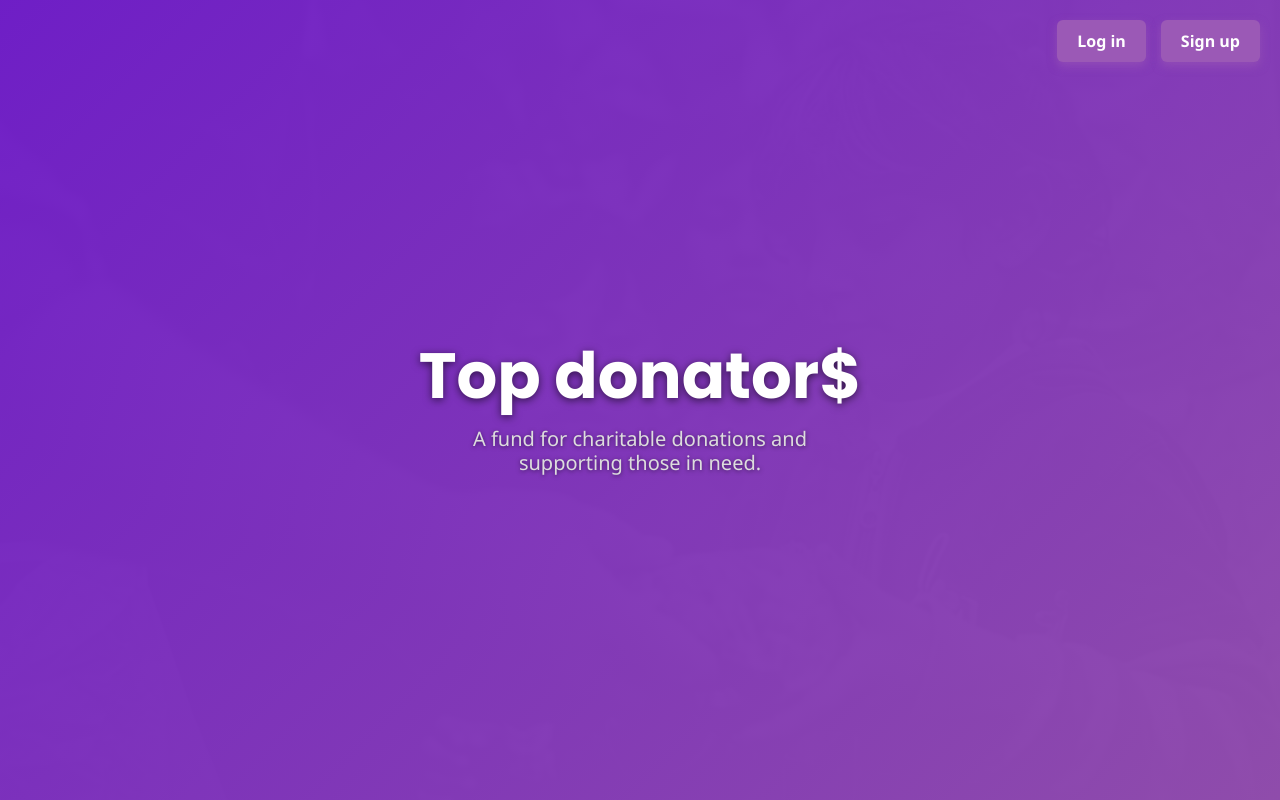
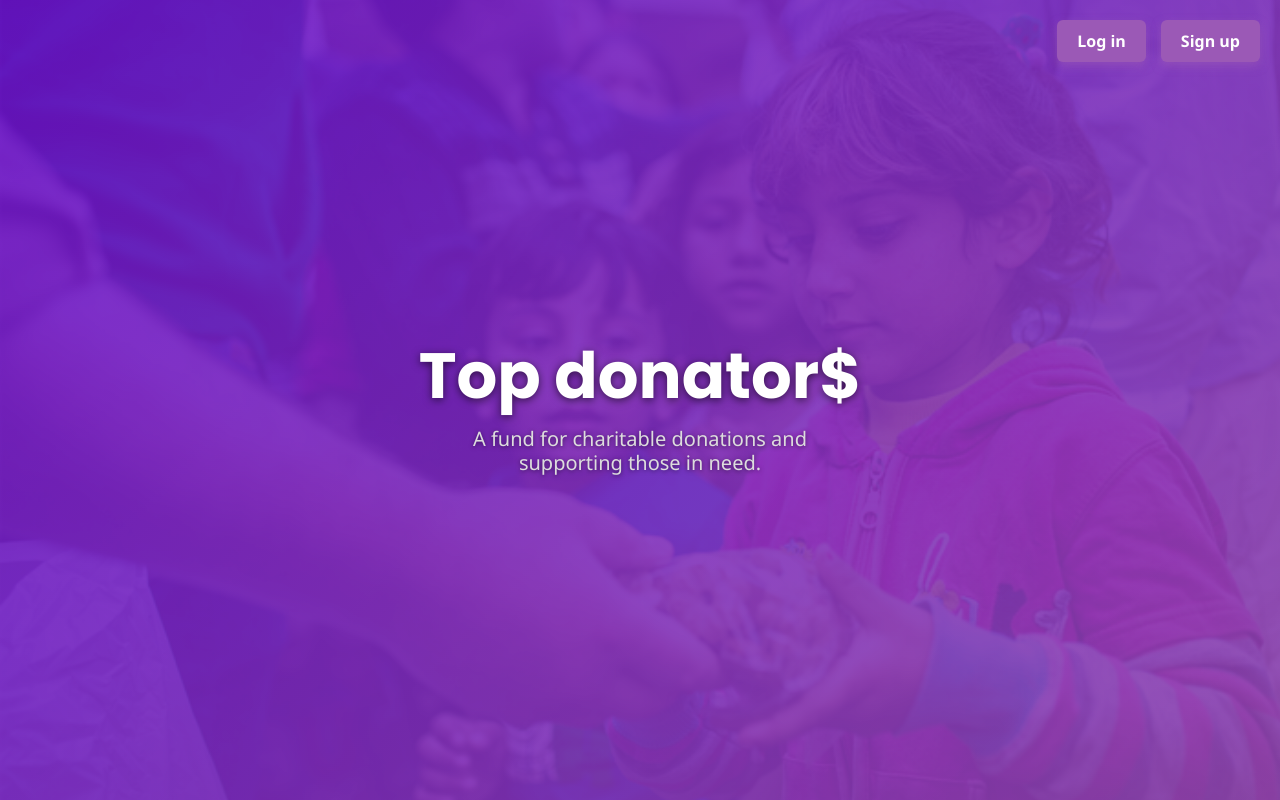
Before and after one commit to sm1le-devops/top_donators, a FastAPI app: page / in a window 1280 px wide. Run offline with FastAPI, Linux system fonts and the light colour scheme; parts of the project's set-up code (start-up, migrations or seed data) failed here and were passed over.

Commit message:
add new p

```diff
--- a/routers/auth.py
+++ b/routers/auth.py
@@ -116,11 +116,11 @@ async def login(data: LoginRequest, request: Request, db: Session = Depends(get_
 @router.get("/welcome", response_class=HTMLResponse)
 def welcome(request: Request, db: Session = Depends(get_db), username: str | None = Cookie(default=None), donation: str | None = Query(default=None)):
     if not username:
-        raise HTTPException(status_code=401, detail="Unauthorized")
+        return RedirectResponse(url="/", status_code=303)
     users = db.query(models.User).order_by(models.User.amount.desc()).limit(10).all()
     current_user = db.query(models.User).filter(models.User.username == username).first()
     if not current_user:
-        raise HTTPException(status_code=404, detail="User not found")
+        return RedirectResponse(url="/", status_code=303)
     return templates.TemplateResponse("welcome.html", {"request": request, "top_users": users, "current_user": current_user, "donation": donation})
 
 
@@ -155,11 +155,11 @@ def profile(
     username: str | None = Cookie(default=None)
 ):
     if not username:
-        raise HTTPException(status_code=401, detail="Unauthorized")
+        return RedirectResponse(url="/", status_code=303)
 
     user = db.query(models.User).filter(models.User.username == username).first()
     if not user:
-        raise HTTPException(status_code=404, detail="User not found")
+        return RedirectResponse(url="/", status_code=303)
 
     avatar_url = f"/static/avatars/{user.avatar}" if user.avatar else None
     csrf_token = generate_csrf_token()
@@ -382,7 +382,7 @@ async def send_ad(request: Request):
 
 @router.post("/logout")
 async def logout():
-    response = RedirectResponse(url="/", status_code=401)
+    response = RedirectResponse(url="/", status_code=303)
     response.delete_cookie("username", path="/")
     response.delete_cookie("csrf_token", path="/")
     response.delete_cookie("__stripe_mid", path="/")
--- a/templates/index.html
+++ b/templates/index.html
@@ -12,6 +12,12 @@
       height: 100vh;
       font-family: 'Segoe UI', Tahoma, Geneva, Verdana, sans-serif;
 
+      /* Картинка как основной фон */
+      background: url("/static/GYMA.jpg");
+      background-size: cover;
+      background-position: center;
+      background-attachment: fixed;
+
       display: flex;
       flex-direction: column;
       justify-content: center;
@@ -21,19 +27,8 @@
       overflow: hidden;
     }
 
-    /* Фон-картинка как силуэт */
+    /* Полупрозрачный градиент поверх картинки */
     body::before {
-      content: "";
-      position: absolute;
-      inset: 0;
-      background: url("/static/GYMA.jpg") center/cover no-repeat;
-      filter: grayscale(100%) brightness(30%) contrast(120%);
-      opacity: 0.4; /* регулируй прозрачность силуэта */
-      z-index: -2;
-    }
-
-    /* Фиолетовый градиент сверху */
-    body::after {
       content: "";
       position: absolute;
       inset: 0;
```
